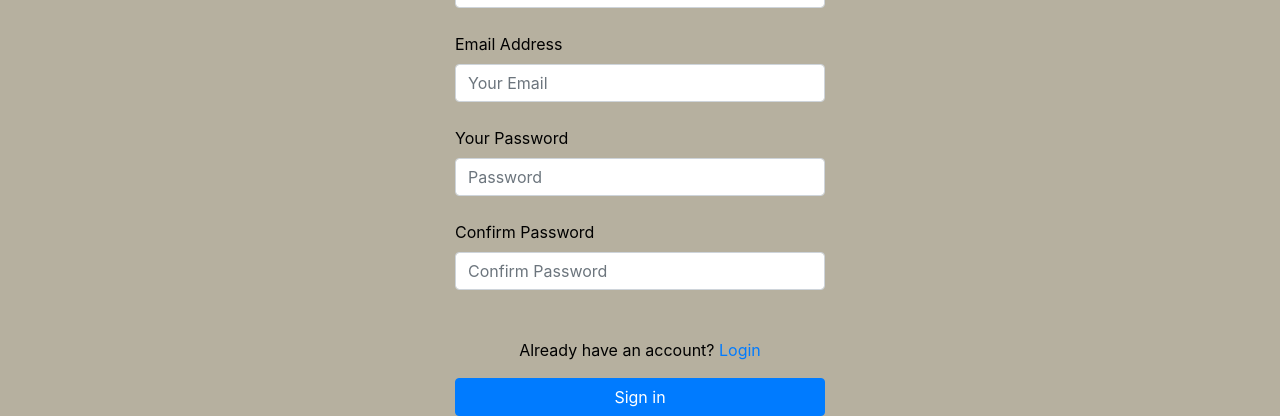
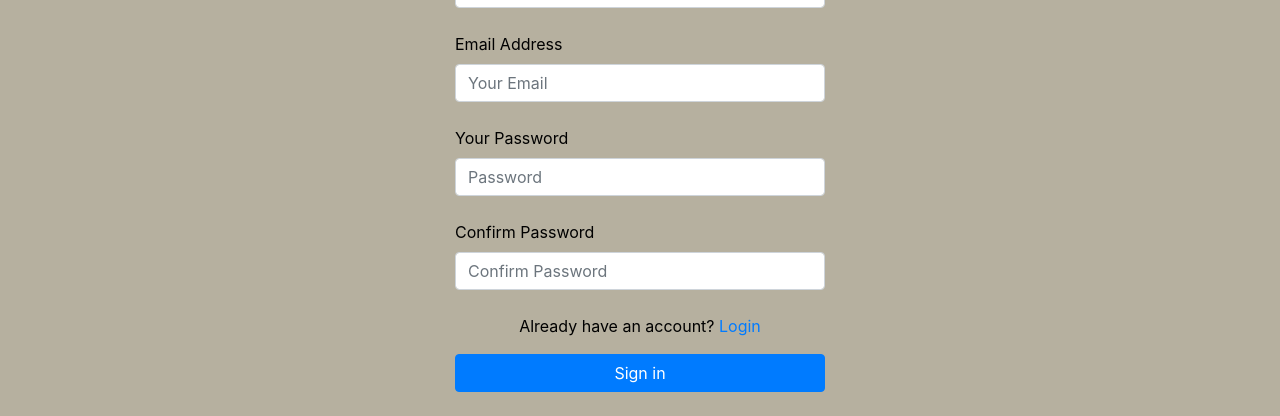
Before and after one commit to bigyan22/team5am, a Flask app: page /register in a window 1280 px wide. Shown: the part 460-876 px from the top of the page. After the commit the page ends 852 px from the top, so only its background shows below. Run offline with Flask 3, Linux system fonts and the light colour scheme; some libraries are stand-ins or nearby versions.

Commit message:
fixing register page

```diff
--- a/Main/templates/register.html
+++ b/Main/templates/register.html
@@ -56,9 +56,7 @@ body_class %}about-bg{% endblock %} {% block content %}
       />
     </div>
 
-    <!-- 2 column grid layout for inline styling -->
-    <div class="row mb-4"></div>
-    <!-- Register buttons -->
+
     <div class="text-center">
       <p>Already have an account? <a href="{{url_for('login_page')}}">Login</a></p>
     </div>
```
